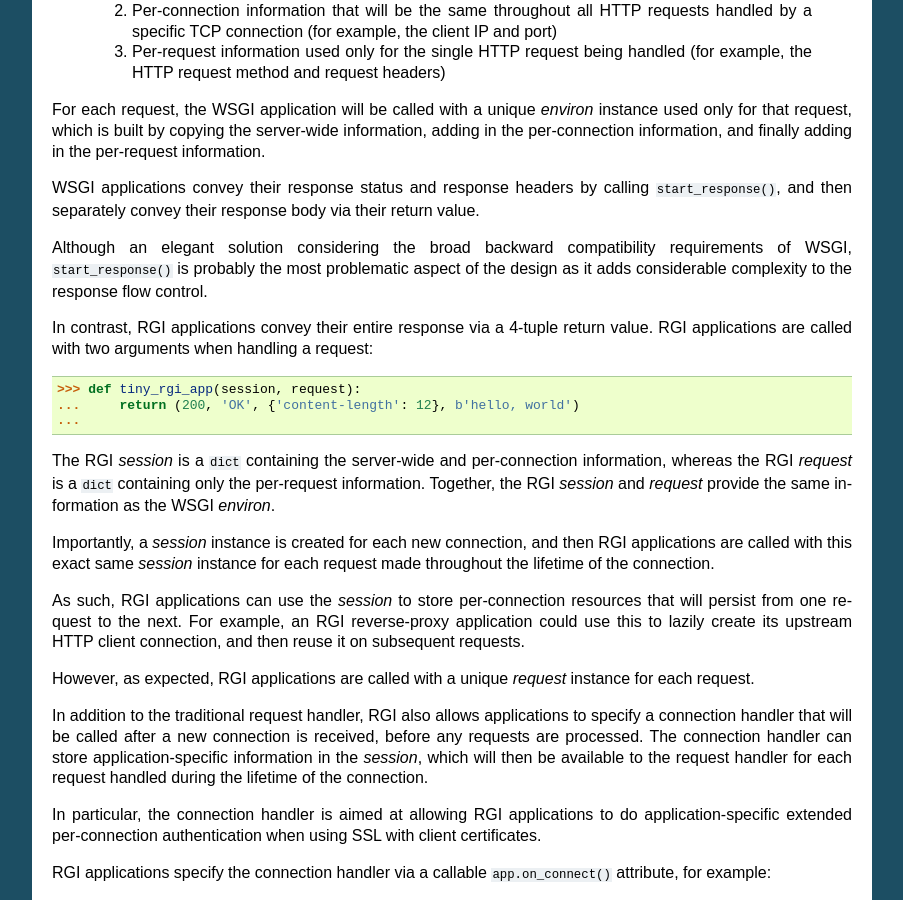
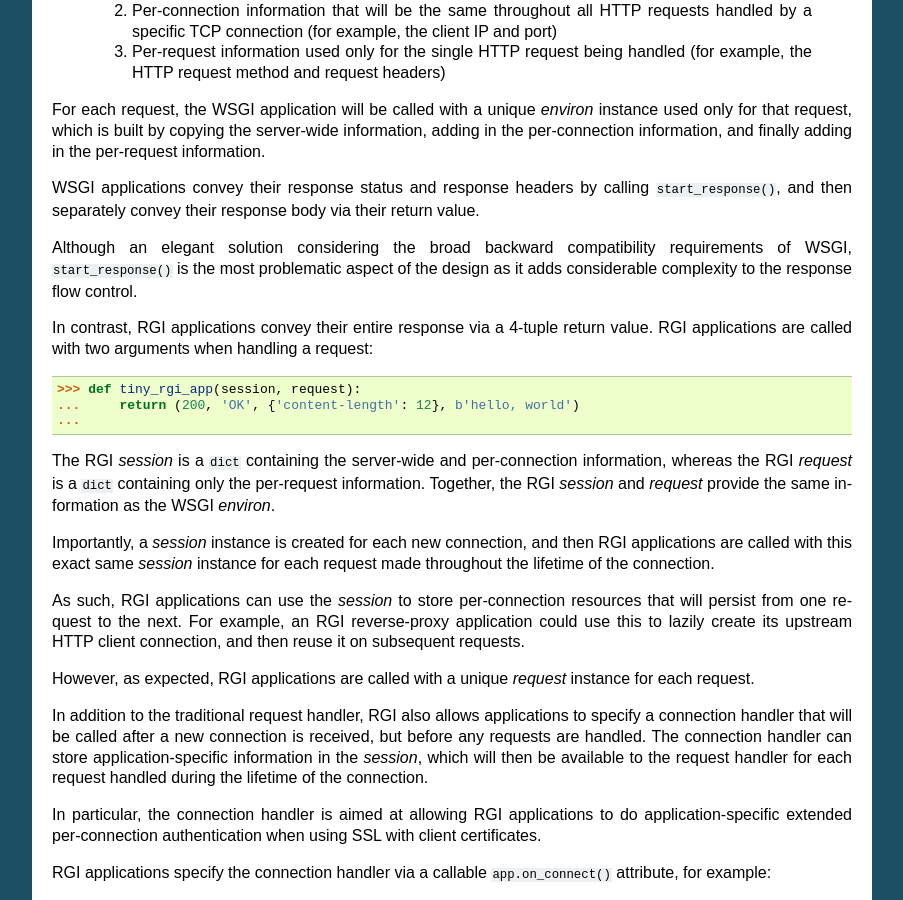
Before and after one commit to json420/degu, a Sphinx documentation site: the page built from doc/rgi.rst, in a window 1280 px wide and 900 px high, scrolled down 918 px. Shown: the whole window, without its empty margins (198-1101 px from the left). Built offline with Sphinx 7.4.7, drawn with Linux system fonts in a browser that asks for light colours.

```diff
--- a/doc/rgi.rst
+++ b/doc/rgi.rst
@@ -72,9 +72,8 @@
 return value.
 
 Although an elegant solution considering the broad backward compatibility
-requirements of WSGI, ``start_response()`` is probably the most problematic
-aspect of the design as it adds considerable complexity to the response flow
-control.
+requirements of WSGI, ``start_response()`` is the most problematic aspect of the
+design as it adds considerable complexity to the response flow control.
 
 In contrast, RGI applications convey their entire response via a 4-tuple return
 value.  RGI applications are called with two arguments when handling a request:
@@ -102,7 +101,7 @@
 
 In addition to the traditional request handler, RGI also allows applications to
 specify a connection handler that will be called after a new connection is
-received, before any requests are processed.  The connection handler can store
+received, but before any requests are handled.  The connection handler can store
 application-specific information in the *session*, which will then be available
 to the request handler for each request handled during the lifetime of the
 connection.
@@ -208,6 +207,7 @@
 ...         return (200, 'OK', headers, body)
 ...     return (200, 'OK', headers, None)  # No response body for HEAD
 ...
+
 
 
 Application callables
```
Also changed, not shown: 2 other files.
